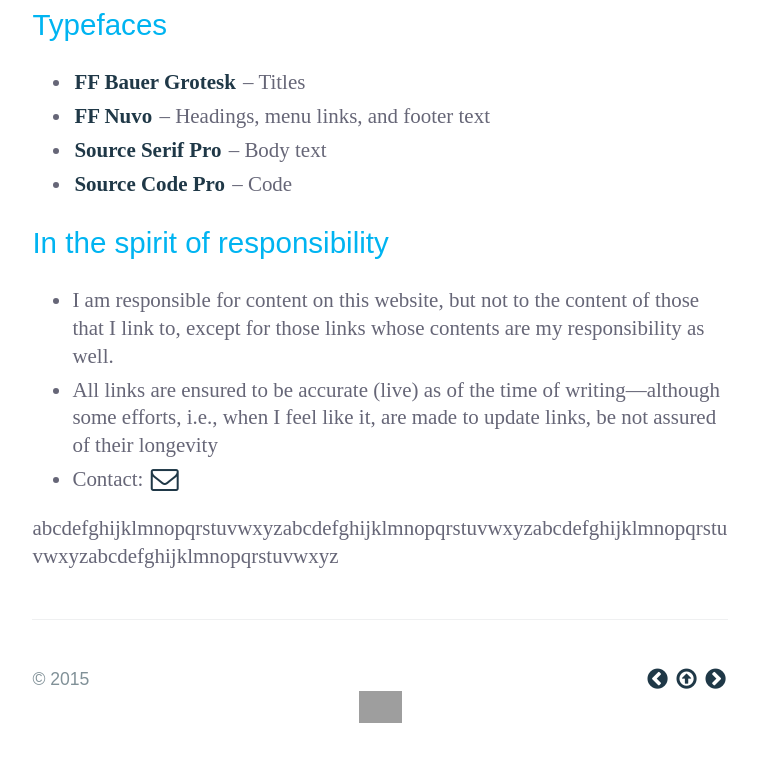
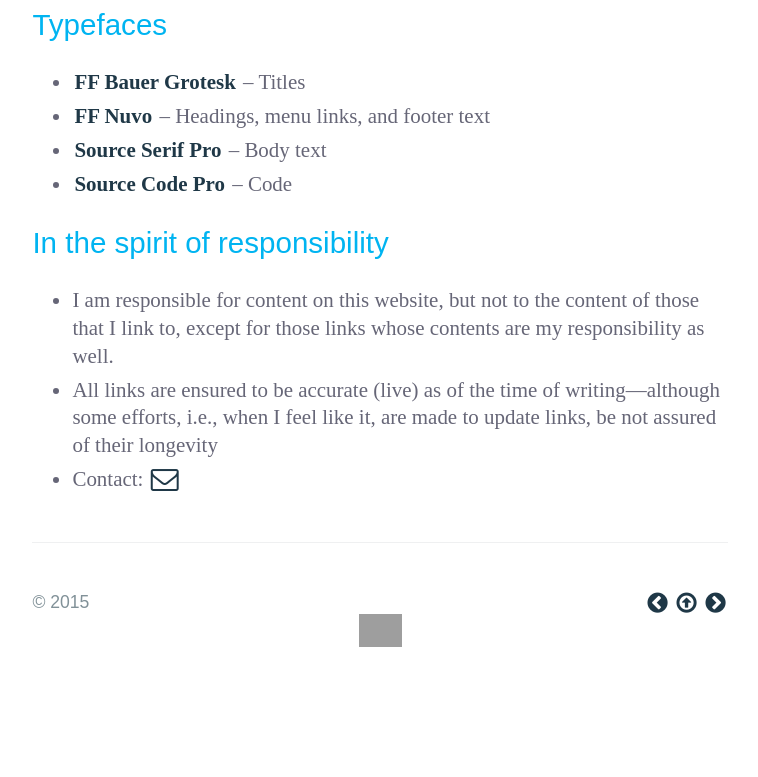
Before and after one commit to a-mar/a-mar.github.io, a Jekyll site: the page built from about/index.html, in a window 1280 px wide. Shown: the part 810-1587 px from the top of the page, without its empty margins (260-1018 px from the left). Built offline with Jekyll 4.4.1, drawn with Linux system fonts in a browser that asks for light colours; nearby versions of some CDN libraries; some web fonts are replaced; library files that are not in the unit come from our copies; Markdown is read by kramdown in place of the engine named in the settings; after the commit the page ends 1510 px from its top, so only the background shows below that; grey boxes are pictures that could not be loaded.

Commit message:
Update index.html

```diff
--- a/about/index.html
+++ b/about/index.html
@@ -30,9 +30,8 @@ title: Aboat. Aboot. About. @ a-mar
 
 <h2>In the spirit of responsibility</h2>
 <ul>
-	<li><strong>I am responsible for content on this website,</strong> but not to the content of those that I link to, except for those links whose contents are my responsibility as well.</li>
+	<li>I am responsible for content on this website, but not to the content of those that I link to, except for those links whose contents are my responsibility as well.</li>
 	<li>All links are ensured to be accurate (live) as of the time of writing&mdash;although some efforts, i.e., when I feel like it, are made to update links, be not assured of their longevity</li>
 	<li>Contact: <a href="mailto:tiradosinamar@gmx.com?Subject=Hallo%20Mundo" target="_top" title="contact"><i class="fa fa-envelope-o fa-lg"></i></a></li>
 </ul>
-abcdefghijklmnopqrstuvwxyzabcdefghijklmnopqrstuvwxyzabcdefghijklmnopqrstuvwxyzabcdefghijklmnopqrstuvwxyz
 </div>
```
